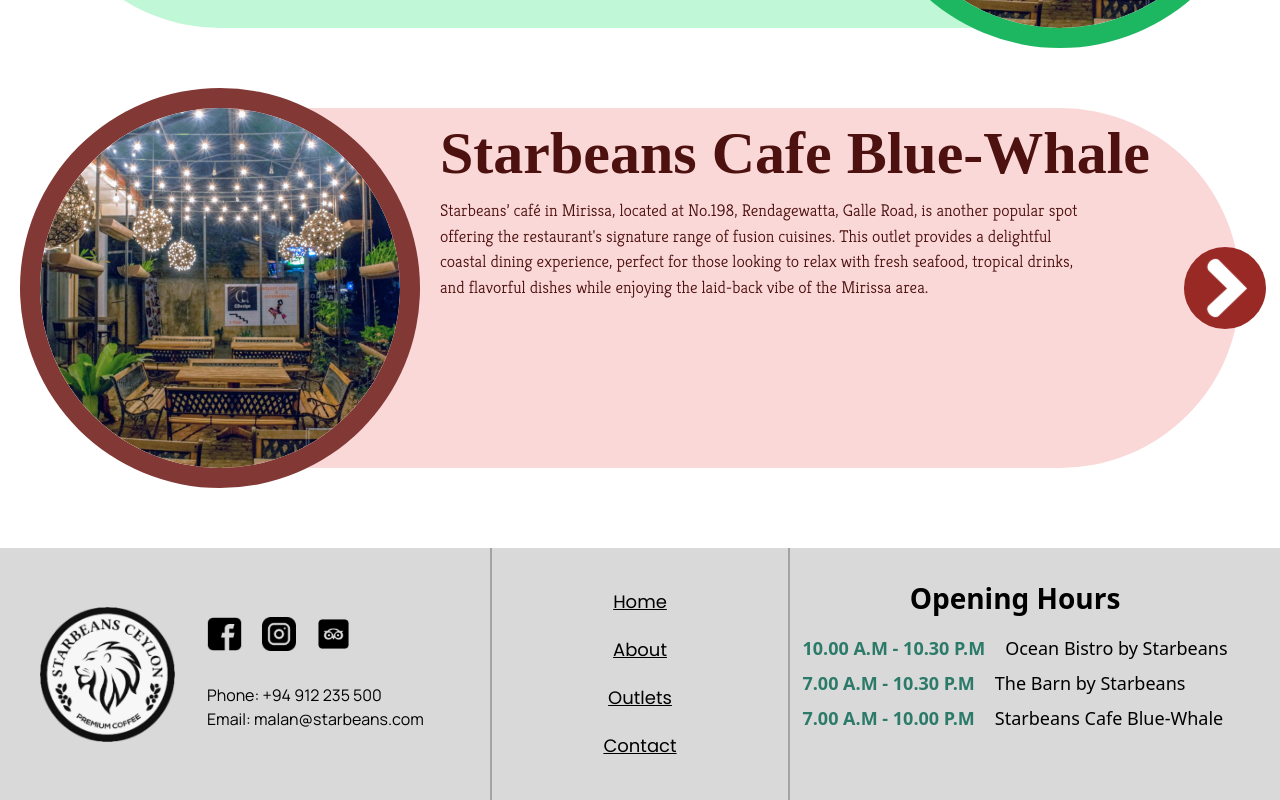
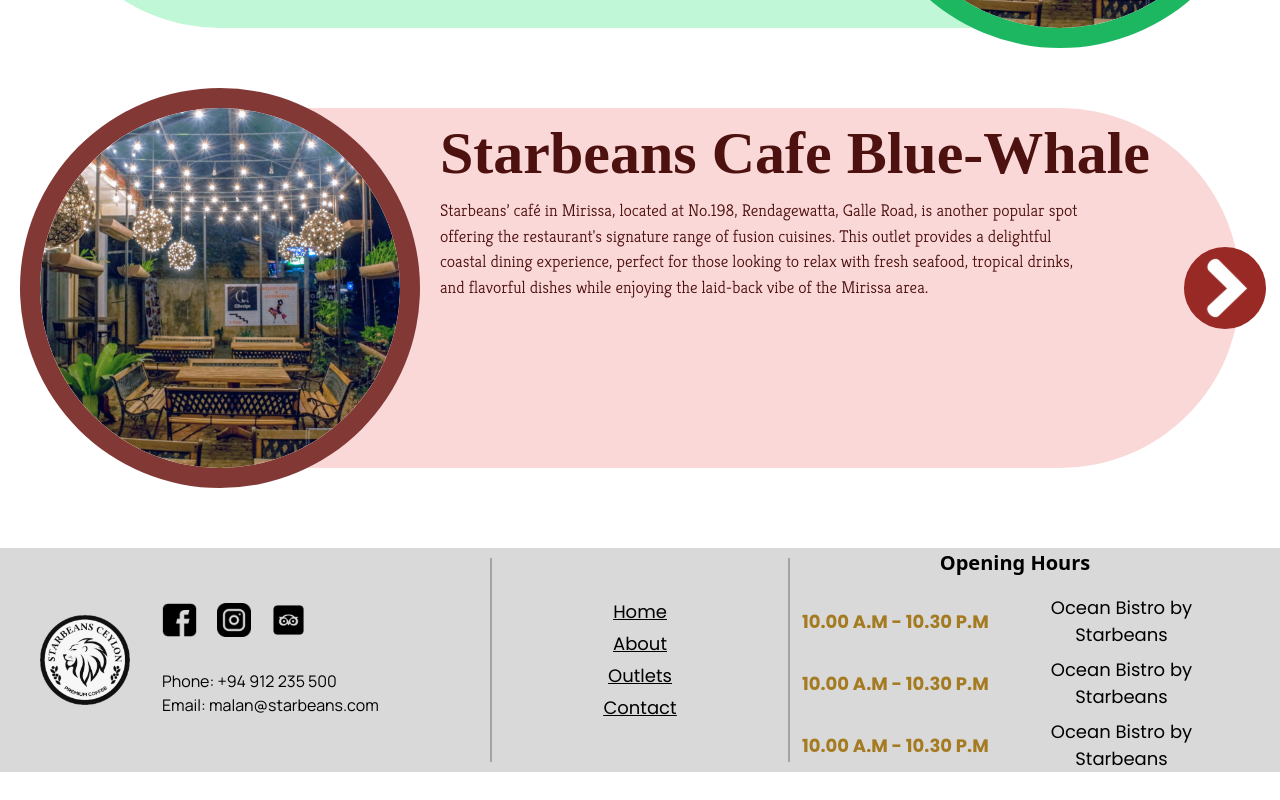
Before and after one commit to Lasith22/starbeans, a React (Vite) app: page / in a window 1280 px wide. Shown: the part 3005-3805 px from the top of the page. After the commit the page ends 3777 px from the top, so only its background shows below. Built offline with nearby package versions, Linux system fonts and the light colour scheme; a web font is replaced by a local one.

Commit message:
Refactor Footer component to use NavLink for navigation and improve layout styling

```diff
--- a/src/components/footer/Footer.jsx
+++ b/src/components/footer/Footer.jsx
@@ -3,13 +3,15 @@
 import FaceBook from '../../assets/footer/facebook.png';
 import Insta from '../../assets/footer/instagram.png';
 import TripIcon from '../../assets/footer/tripadvisor.png';
+import { NavLink } from 'react-router';
+
 const Footer = () => {
   return (
     <div className="bg-[#D9D9D9] px-10">
       <div className="flex flex-col justify-center items-center lg:grid lg:grid-cols-8">
         {/* 1st columns */}
-        <div className="flex md:gap-8 gap-3 items-center col-span-3  lg:py-0 py-10   ">
-          <img src={MainLogo} alt="" className="w-[30%]" />
+        <div className="flex md:gap-8 gap-3 items-center col-span-3 py-5   ">
+          <img src={MainLogo} alt="" className="lg:w-[20%] w-[30%]" />
           <div className="flex flex-col gap-8">
             <div className="flex items-center gap-5">
               <img src={FaceBook} alt="" className="w-[16%]" />
@@ -25,46 +27,52 @@
           </div>
         </div>
 
-        <div className="flex flex-col gap-5 justify-items-center justify-center  items-center underline    col-span-2 font-poppins text-lg   lg:border-black/25 lg:border-x-2  py-10">
-          <h1 className="  cursor-pointer">Home</h1>
-          <h1 className="  cursor-pointer">About</h1>
-          <h1 className="  cursor-pointer"> Outlets</h1>
-          <h1 className="  cursor-pointer">Contact</h1>
+        <div className="lg:flex lg:flex-col grid grid-cols-4 gap-1 justify-items-center lg:justify-center  lg:items-center underline    col-span-2 font-poppins text-lg    border-black/25 lg:border-x-2   lg:py-10 py-2">
+          <NavLink to="/" className="cursor-pointer">
+            Home
+          </NavLink>
+          <NavLink to="/about" className="cursor-pointer">
+            About
+          </NavLink>
+          <NavLink className="cursor-pointer"> Outlets</NavLink>
+          <NavLink to="/contact" className="cursor-pointer">
+            Contact
+          </NavLink>
         </div>
 
         {/* 2nd column */}
-        <div className=" flex flex-col items-center col-span-3  pb-10  ">
+        <div className=" flex flex-col items-center col-span-3  lg:pb-0 lg:mb-0  pb-5 mb-5  ">
           {/* Title */}
-          <h2 className="text-center text-black font-bold text-[20px] lg:text-[28px] mb-4 mt-6 md:mt-0">
+          <h2 className="text-center text-black font-bold text-[17px] lg:text-[20px] mb-4 mt-6 md:mt-0">
             Opening Hours
           </h2>
 
-          <div className="flex flex-col gap-2">
-            <div className="flex items-center gap-5">
-              <span className="text-[#2C7A69] font-bold text-[16px] lg:text-[18px]">
+          <div className="flex flex-col gap-2 font-poppins mx-3">
+            <div className="grid grid-cols-2  justify-between items-center ">
+              <h1 className="text-[#A57B22] font-bold  text-[13px] lg:text-[18px]">
                 10.00 A.M - 10.30 P.M
-              </span>
-              <span className="text-black text-[16px] lg:text-[18px]">
+              </h1>
+              <h1 className="text-black text-[13px] lg:text-[18px] text-center">
                 Ocean Bistro by Starbeans
-              </span>
+              </h1>
             </div>
 
-            <div className="flex items-center gap-5">
-              <span className="text-[#2C7A69] font-bold text-[16px] lg:text-[18px]">
-                7.00 A.M - 10.30 P.M
-              </span>
-              <span className="text-black text-[16px] lg:text-[18px]">
-                The Barn by Starbeans
-              </span>
+            <div className="grid grid-cols-2    justify-between items-center ">
+              <h1 className="text-[#A57B22] font-bold  text-[13px] lg:text-[18px]">
+                10.00 A.M - 10.30 P.M
+              </h1>
+              <h1 className="text-black text-[13px] lg:text-[18px] text-center">
+                Ocean Bistro by Starbeans
+              </h1>
             </div>
 
-            <div className="flex items-center gap-5">
-              <span className="text-[#2C7A69] font-bold text-[16px] lg:text-[18px]">
-                7.00 A.M - 10.00 P.M
-              </span>
-              <span className="text-black text-[16px] lg:text-[18px]">
-                Starbeans Cafe Blue-Whale
-              </span>
+            <div className="grid grid-cols-2  justify-between items-center ">
+              <h1 className="text-[#A57B22] font-bold  text-[13px] lg:text-[18px]">
+                10.00 A.M - 10.30 P.M
+              </h1>
+              <h1 className="text-black text-[13px] lg:text-[18px] text-center">
+                Ocean Bistro by Starbeans
+              </h1>
             </div>
           </div>
         </div>
```
